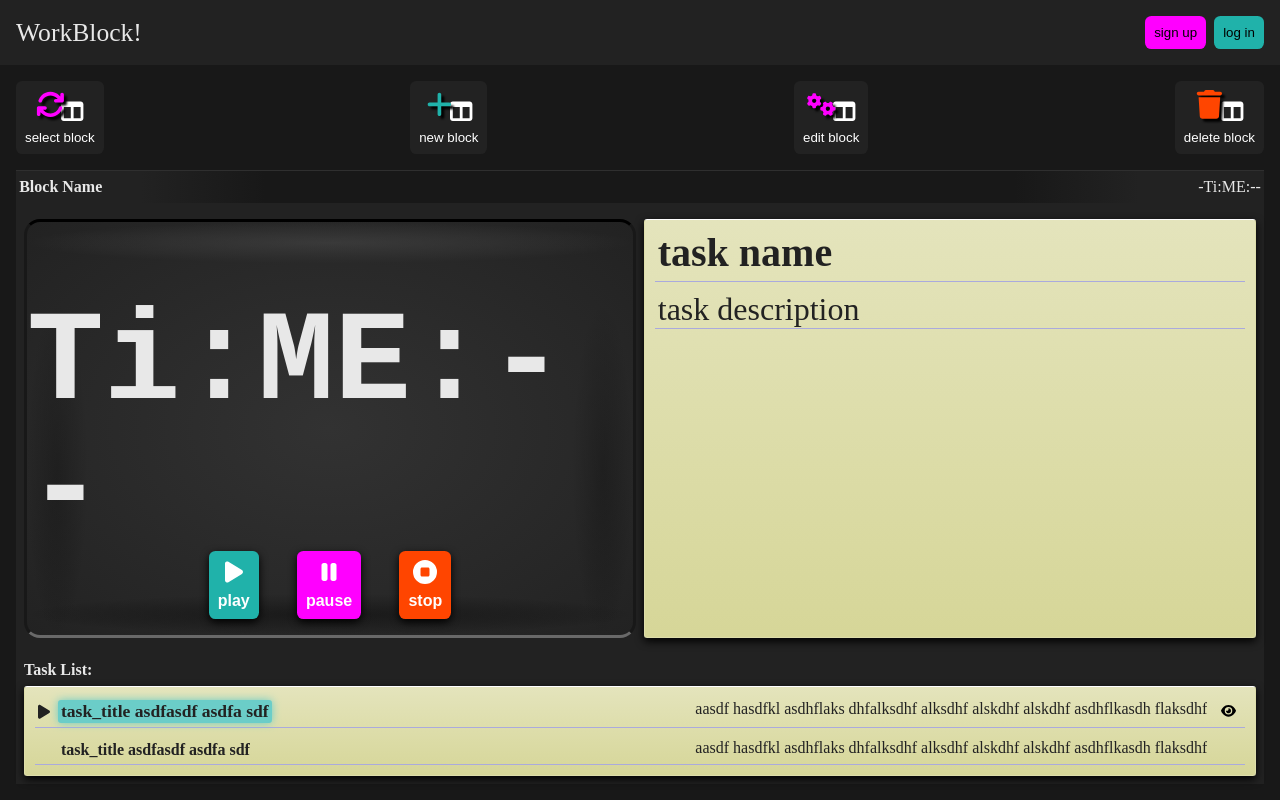
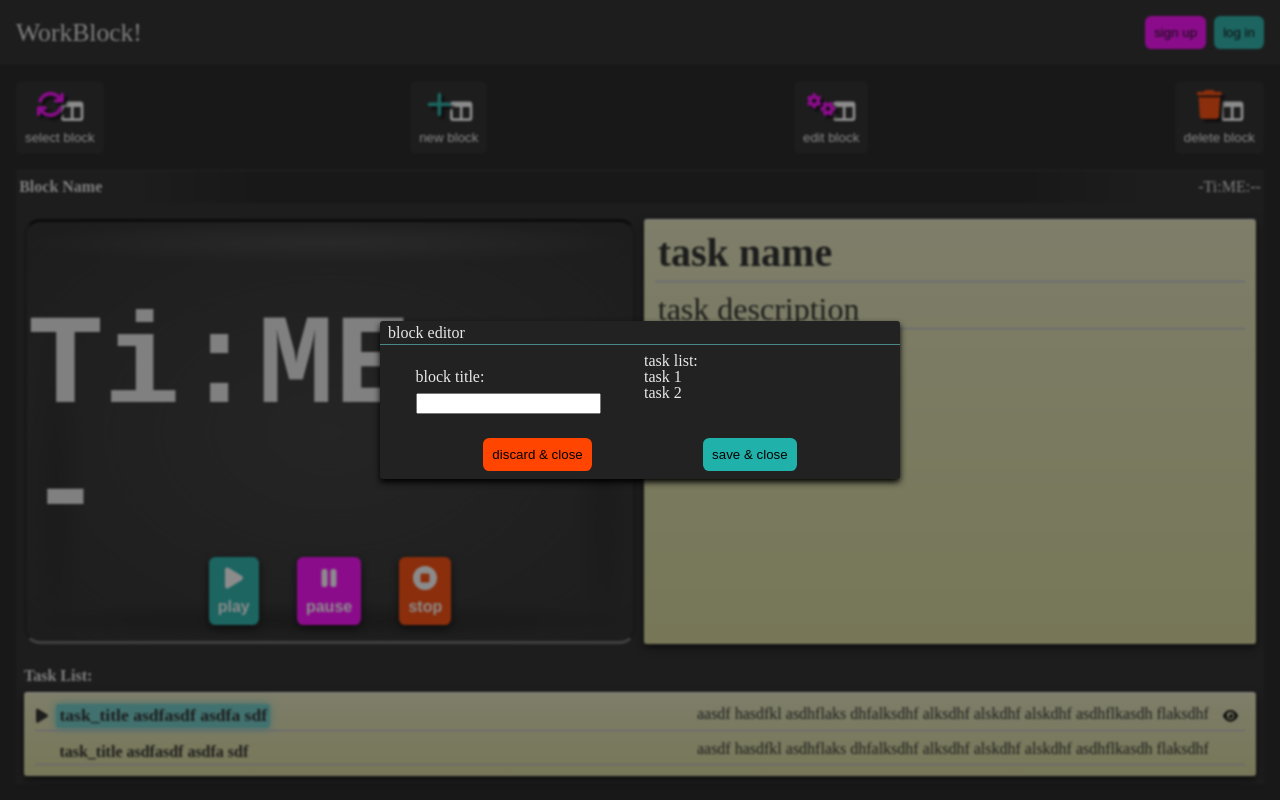
Before and after one commit to kevinstonge/workblock, a Next.js app: page / in a window 1280 px wide. Built offline with nearby package versions, Linux system fonts and the light colour scheme.

Commit message:
working on block editor

```diff
--- /dev/null
+++ b/components/BlockEditor.tsx
@@ -0,0 +1,50 @@
+import { NextPage } from "next";
+import ModalContainer from "./ModalContainer";
+import styles from "../styles/BlockEditor.module.scss";
+interface Props {
+  blockEditor: Object;
+  setBlockEditor: Function;
+}
+const BlockEditor: NextPage<Props> = (props: Props) => {
+  const { blockEditor, setBlockEditor } = props;
+  return (
+    <ModalContainer>
+      <div className={styles.blockEditor}>
+        <h2>block editor</h2>
+        <div className={styles.twoColumn}>
+          <div>
+            <form>
+              <label htmlFor="blockTitle">
+                <p>block title:</p>
+                <input type="text" id="blockTitle" name="blockTitle"></input>
+              </label>
+            </form>
+          </div>
+          <div>
+            <h3>task list:</h3>
+            <ul>
+              <li>task 1</li>
+              <li>task 2</li>
+            </ul>
+          </div>
+        </div>
+        <div className={styles.buttonRow}>
+          <button
+            onClick={() => setBlockEditor({ ...blockEditor, visible: false })}
+            data-glow-color="e1"
+          >
+            discard & close
+          </button>
+          <button
+            onClick={() => setBlockEditor({ ...blockEditor, visible: false })}
+            data-glow-color="c2"
+          >
+            save & close
+          </button>
+        </div>
+      </div>
+    </ModalContainer>
+  );
+};
+
+export default BlockEditor;
--- /dev/null
+++ b/components/ModalContainer.tsx
@@ -0,0 +1,6 @@
+import { NextPage } from "next";
+import styles from "../styles/ModalContainer.module.scss";
+const ModalContainer: NextPage = (props) => {
+  return <div className={styles.modalContainer}>{props.children}</div>;
+};
+export default ModalContainer;
--- a/components/TaskList.tsx
+++ b/components/TaskList.tsx
@@ -1,13 +1,13 @@
-import type { NextPage } from 'next';
-import styles from '../styles/TaskList.module.scss';
-import { FontAwesomeIcon } from '@fortawesome/react-fontawesome';
-import { faEye, faPlay } from '@fortawesome/free-solid-svg-icons';
+import type { NextPage } from "next";
+import styles from "../styles/TaskList.module.scss";
+import { FontAwesomeIcon } from "@fortawesome/react-fontawesome";
+import { faEye, faPlay } from "@fortawesome/free-solid-svg-icons";
 const TaskList: NextPage = () => {
   return (
     <div className={styles.taskList}>
       <h2>Task List:</h2>
-      <div>
-        <div className={styles.taskListItem + ' ' + styles.taskListItemActive}>
+      <ul>
+        <li className={styles.taskListItem + " " + styles.taskListItemActive}>
           <div>
             <FontAwesomeIcon icon={faPlay} />
             <p className={styles.taskTitle}>task_title asdfasdf asdfa sdf</p>
@@ -21,8 +21,8 @@ const TaskList: NextPage = () => {
               <FontAwesomeIcon icon={faEye} />
             </button>
           </div>
-        </div>
-        <div className={styles.taskListItem}>
+        </li>
+        <li className={styles.taskListItem}>
           <div>
             <FontAwesomeIcon icon={faPlay} />
             <p className={styles.taskTitle}>task_title asdfasdf asdfa sdf</p>
@@ -36,8 +36,8 @@ const TaskList: NextPage = () => {
               <FontAwesomeIcon icon={faEye} />
             </button>
           </div>
-        </div>
-      </div>
+        </li>
+      </ul>
     </div>
   );
 };
--- a/components/Toolbar.tsx
+++ b/components/Toolbar.tsx
@@ -10,9 +10,21 @@ import {
 import SelectBlock from "./SelectBlock";
 import styles from "../styles/Toolbar.module.scss";
 import { useState } from "react";
+import BlockEditor from "./BlockEditor";
 const Toolbar: NextPage = () => {
   const [selectBlockVisible, setSelectBlockVisible] = useState(false);
+  const [blockEditor, setBlockEditor] = useState({
+    visible: true,
+    block: "new",
+  });
   return (
+    <>
+      {blockEditor.visible && (
+        <BlockEditor
+          blockEditor={blockEditor}
+          setBlockEditor={setBlockEditor}
+        />
+      )}
       <div className={styles.toolbar}>
         <ul>
           <li>
@@ -25,8 +37,14 @@ const Toolbar: NextPage = () => {
               }}
             >
               <span className="double-icon">
-              <FontAwesomeIcon icon={faTableColumns} className="bottom-icon" />
-              <FontAwesomeIcon icon={faArrowsRotate} className="c1 top-icon" />
+                <FontAwesomeIcon
+                  icon={faTableColumns}
+                  className="bottom-icon"
+                />
+                <FontAwesomeIcon
+                  icon={faArrowsRotate}
+                  className="c1 top-icon"
+                />
               </span>
               <p>select block</p>
               {selectBlockVisible && (
@@ -40,9 +58,18 @@ const Toolbar: NextPage = () => {
             </button>
           </li>
           <li>
-          <button data-glow-color="c2" className={styles.b2}>
+            <button
+              data-glow-color="c2"
+              className={styles.b2}
+              onClick={() => {
+                setBlockEditor({ visible: !blockEditor.visible, block: "new" });
+              }}
+            >
               <span className="double-icon">
-              <FontAwesomeIcon icon={faTableColumns} className="bottom-icon" />
+                <FontAwesomeIcon
+                  icon={faTableColumns}
+                  className="bottom-icon"
+                />
                 <FontAwesomeIcon icon={faPlus} className="c2 top-icon" />
               </span>
               <p>new block</p>
@@ -51,7 +78,10 @@ const Toolbar: NextPage = () => {
           <li>
             <button data-glow-color="c1" className={styles.b2}>
               <span className="double-icon">
-              <FontAwesomeIcon icon={faTableColumns} className="bottom-icon" />
+                <FontAwesomeIcon
+                  icon={faTableColumns}
+                  className="bottom-icon"
+                />
                 <FontAwesomeIcon icon={faGears} className="c1 top-icon" />
               </span>
               <p>edit block</p>
@@ -60,7 +90,10 @@ const Toolbar: NextPage = () => {
           <li>
             <button data-glow-color="e1" className={styles.b2}>
               <span className="double-icon">
-              <FontAwesomeIcon icon={faTableColumns} className="bottom-icon" />
+                <FontAwesomeIcon
+                  icon={faTableColumns}
+                  className="bottom-icon"
+                />
                 <FontAwesomeIcon icon={faTrash} className="e1 top-icon" />
               </span>
               <p>delete block</p>
@@ -68,6 +101,7 @@ const Toolbar: NextPage = () => {
           </li>
         </ul>
       </div>
+    </>
   );
 };
 export default Toolbar;
--- /dev/null
+++ b/styles/BlockEditor.module.scss
@@ -0,0 +1,26 @@
+@import "./global/vars.scss";
+@import "./global/mixins.scss";
+.blockEditor {
+  > h2 {
+    padding: 0.2rem 0.5rem;
+    border-bottom: 1px solid desaturate($c2, 40%);
+  }
+  @include flexC();
+  background-color: $b2;
+  box-shadow: 0 0.2rem 0.4rem black;
+  border-radius: 0.2rem;
+  .twoColumn {
+    @include flexR();
+    > div {
+      width: 20vw;
+    }
+  }
+  .buttonRow {
+    @include flexR();
+    justify-content: space-evenly;
+    padding-bottom: 0.5rem;
+    > button {
+      @include button();
+    }
+  }
+}
--- /dev/null
+++ b/styles/ModalContainer.module.scss
@@ -0,0 +1,16 @@
+@import "./global/vars.scss";
+@import "./global/mixins.scss";
+.modalContainer {
+  @include flexC();
+  justify-content: center;
+  align-items: center;
+  position: fixed;
+  top: 0;
+  left: 0;
+  width: 100vw;
+  height: 100vh;
+  overflow: hidden;
+  background-color: transparentize($b1, 0.5);
+  z-index: +2;
+  backdrop-filter: blur(0.06rem);
+}
--- a/styles/TaskList.module.scss
+++ b/styles/TaskList.module.scss
@@ -3,7 +3,7 @@
 .taskList {
   @include flexC();
   padding: 0.5rem;
-  > div {
+  > ul {
     @include flexC();
     @include paperView();
     max-height: 15vh;
```
Lines whose indentation alone changed are shown as unchanged.
